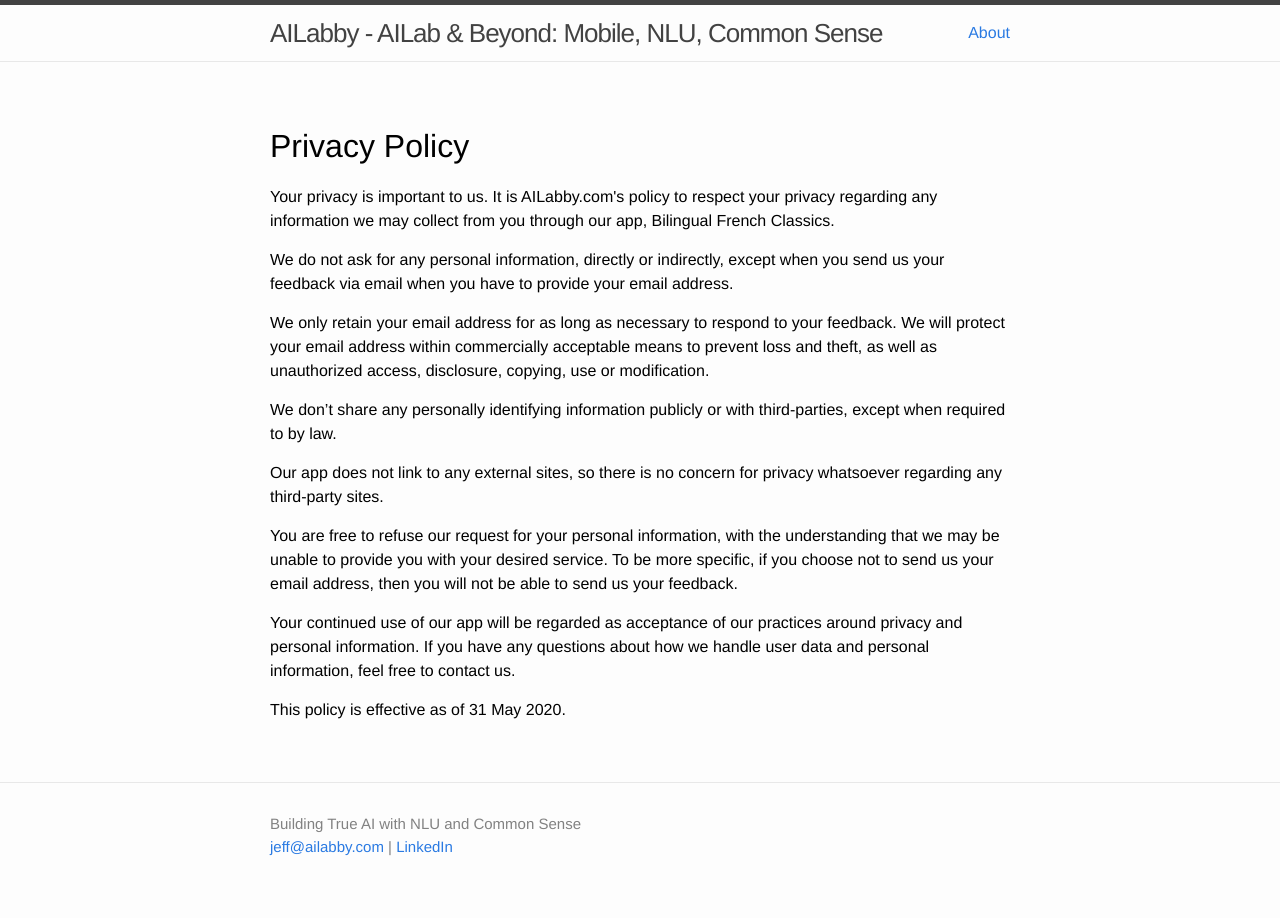
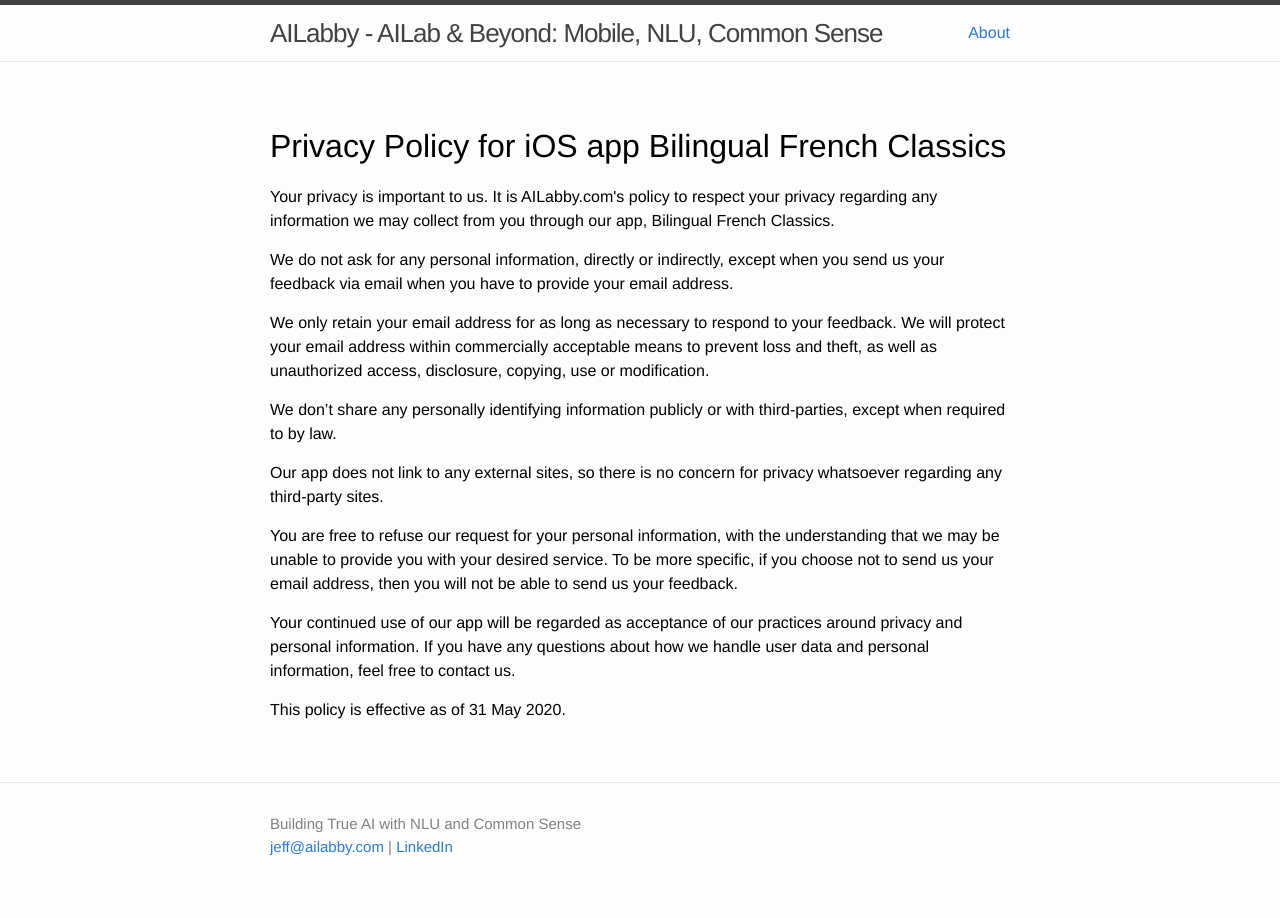
Before and after one commit to jeffxtang/jeffxtang.github.io, a Jekyll site: the page built from privacy.md, in a window 1280 px wide. Built offline with Jekyll 4.4.1, drawn with Linux system fonts in a browser that asks for light colours; our own code applies the rules of GitHub Pages for plain Markdown files.

Commit message:
updated privacy md for ios app BiFC

```diff
--- a/privacy.md
+++ b/privacy.md
@@ -1,5 +1,5 @@
 <html><head><meta name='viewport' content='width=device-width, initial-scale=1.0, maximum-scale=2.0, minimum-scale=1.0, user-scalable=yes'><style>body {color: black;font-family:\(fontName);font-size:\(fontSize)px;}</style></head><body>
-<h2>Privacy Policy</h2>
+<h2>Privacy Policy for iOS app Bilingual French Classics</h2>
 <p>Your privacy is important to us. It is AILabby.com's policy to respect your privacy regarding any information we may collect from you through our app, Bilingual French Classics.</p>
 <p>We do not ask for any personal information, directly or indirectly, except when you send us your feedback via email when you have to provide your email address. </p>
 <p>We only retain your email address for as long as necessary to respond to your feedback. We will protect your email address within commercially acceptable means to prevent loss and theft, as well as unauthorized access, disclosure, copying, use or modification.</p>
```
